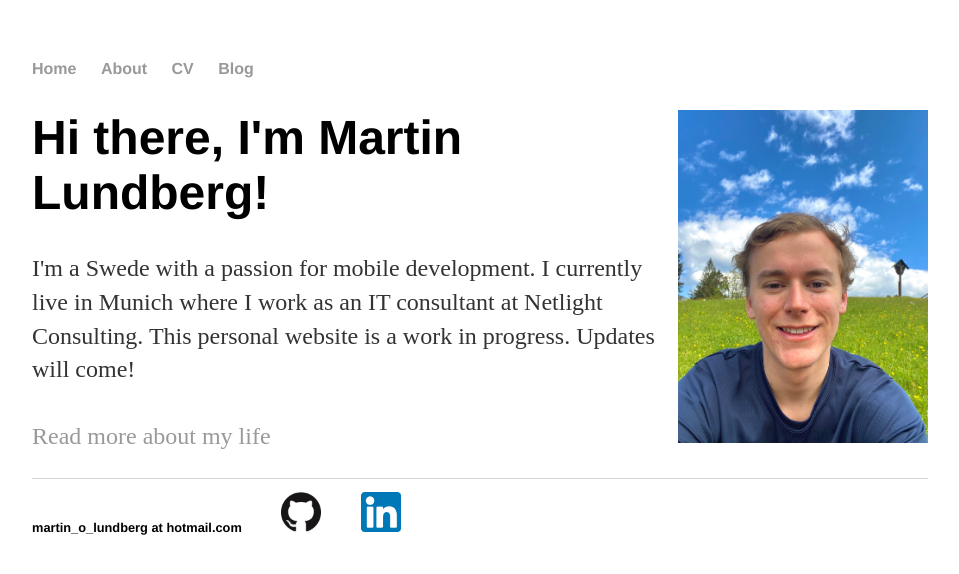
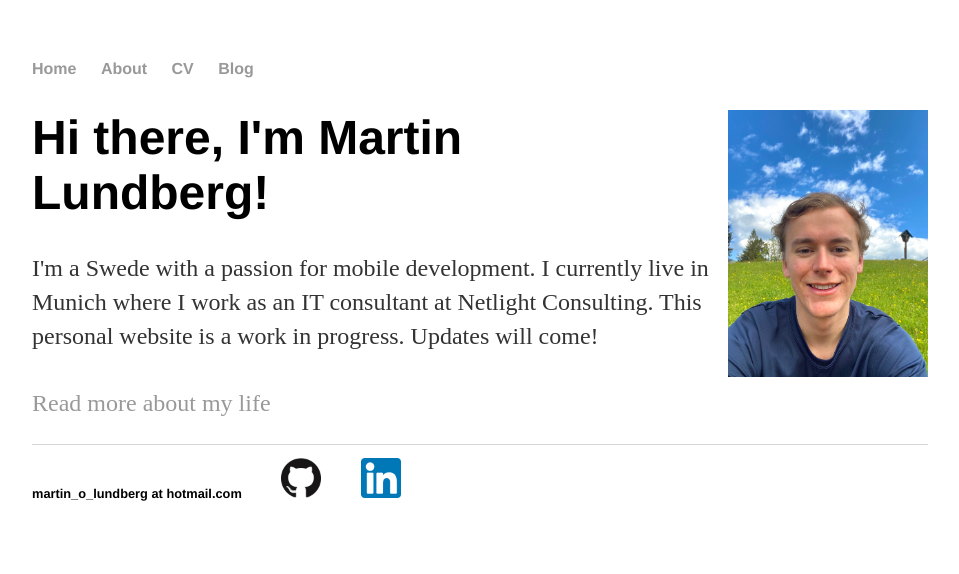
Before and after one commit to molundb/molundb.github.io, a Jekyll site: the page built from index.html, in a window 1280 px wide. Shown: the top 574 px of the page, without its empty margins (160-1119 px from the left). Built offline with Jekyll 4.4.1, drawn with Linux system fonts in a browser that asks for light colours.

Commit message:
make image smaller

```diff
--- a/index.html
+++ b/index.html
@@ -6,7 +6,7 @@ title: Martin Lundberg
 <img
   src="images/martin_sitting_hike_selfie.jpg"
   alt="Martin skiing"
-  style="float: right; width: 250px; margin-left: 16px;"
+  style="float: right; width: 200px; margin-left: 16px;"
 />
 <div class="blurb">
   <h1>Hi there, I'm Martin Lundberg!</h1>
```
